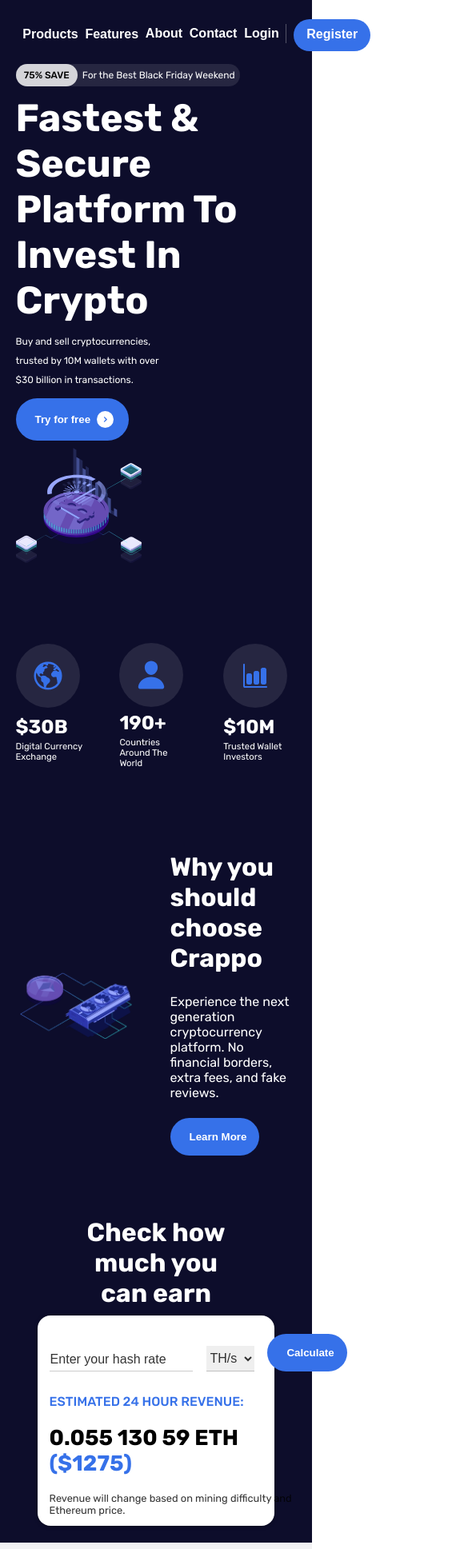
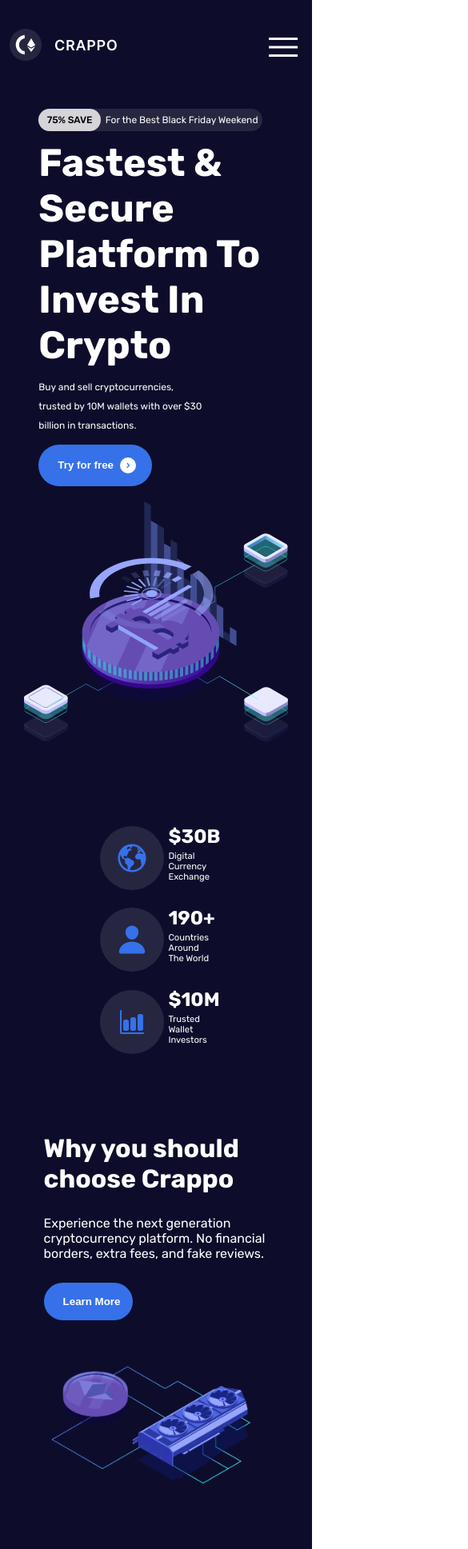
Before and after one commit to Shegun-istaken/crappo-app, a React (Create React App) app: page / in a window 390 px wide. Shown: the top 1937 px of the page at 80% size, 585 px wide, since content can reach past the window. Built offline with nearby package versions, Linux system fonts and the light colour scheme.

Commit message:
added media queries

```diff
--- a/src/App.css
+++ b/src/App.css
@@ -4,12 +4,9 @@
   --accent: #3671e9;
 }
 
-html{
-  askldfnl: #9db5e6;
-}
-
 html {
   box-sizing: border-box;
+  overflow-x: hidden;
 }
 
 *::before,
@@ -26,7 +23,7 @@
 header {
   background-color: var(--primary);
   color: white;
-  padding: 1% 5% 0 5%;
+  padding: 0.8% 5% 0 5%;
 }
 
 p {
@@ -44,9 +41,9 @@
   background-color: var(--accent);
 }
 
-button:hover{
+button:hover {
   cursor: pointer;
-  background-color:rgb(29, 85, 198);
+  background-color: rgb(29, 85, 198);
 }
 
 li {
@@ -62,8 +59,8 @@
   outline: 0;
 }
 
-nav {
-  /* margin-bottom: 8%; */
+nav #hamburger {
+  visibility: hidden;
 }
 
 .nav-ul {
@@ -72,6 +69,7 @@
   justify-content: space-between;
   align-items: center;
   padding: 0;
+  margin-bottom: 20px;
 }
 
 .nav-ul li {
@@ -84,14 +82,16 @@
   border: none;
   color: white;
   font-size: 1rem;
-  padding-bottom:1px;
+  padding-bottom: 1px;
+  font-weight: 400;
 }
 
-.nav-ul li:first-child button:hover{
-  filter: invert(53%) sepia(56%) saturate(6782%) hue-rotate(208deg) brightness(95%) contrast(93%);
+.nav-ul li:first-child button:hover {
+  filter: invert(53%) sepia(56%) saturate(6782%) hue-rotate(208deg)
+    brightness(95%) contrast(93%);
 }
 
-.nav-ul li:not(:first-child) button:hover{
+.nav-ul li:not(:first-child) button:hover {
   background-color: transparent;
   border-bottom: 1px solid var(--accent);
   border-radius: 0;
@@ -113,9 +113,13 @@
   background-color: var(--accent);
 }
 
-.nav-ul li:last-child button:hover{
+.nav-ul li:last-child button:hover {
   background-color: rgb(29, 85, 198);
   border-radius: 32px;
+}
+
+nav.mobile-nav{
+  visibility:hidden;
 }
 
 .hero {
@@ -195,7 +199,7 @@
   display: flex;
 }
 
-div.hero button:hover{
+div.hero button:hover {
   background-color: rgb(29, 85, 198);
 }
 
@@ -226,8 +230,6 @@
 
 section.whyCrappo ul {
   display: flex;
-  flex-direction: column wrap;
-  justify-content: space-between;
   margin: 0;
   padding: 0;
   gap: 11%;
@@ -500,9 +502,10 @@
   border-bottom: 1px solid white;
   padding: 6px 1px;
   background-color: transparent;
+  color: white;
 }
 
-section.subscribe input::placeholder{
+section.subscribe input::placeholder {
   color: white;
 }
 
@@ -511,7 +514,7 @@
   color: black;
 }
 
-section.subscribe button:hover{
+section.subscribe button:hover {
   background-color: rgb(202, 213, 235);
 }
 
@@ -534,53 +537,319 @@
   font-weight: 400;
 }
 
-footer h3{
+footer h3 {
   margin: 0;
 }
 
-footer > div:first-child{
+footer > div:first-child {
   display: flex;
   padding: 5%;
   align-items: flex-start;
   justify-content: space-between;
 }
 
-footer > div:first-child > div{
+footer > div:first-child > div {
   /* text-align: center; */
   display: flex;
   flex-direction: column;
-  align-items:flex-start;
-  row-gap:24px;
+  align-items: flex-start;
+  row-gap: 24px;
 }
 
-footer > div:first-child > div:last-child{
-  row-gap:48px;
+footer > div:first-child > div:last-child {
+  row-gap: 48px;
 }
 
-div.payments{
+div.payments {
   display: flex;
   gap: 3%;
 }
 
-footer > div:last-child{
+footer > div:last-child {
   display: flex;
   justify-content: space-between;
   margin: 0 5%;
 }
- footer > div:last-child div> *{
+footer > div:last-child div > * {
   margin-left: 20px;
- }
-
- footer button:hover{
-  background-color: transparent;
-  filter: invert(53%) sepia(56%) saturate(6782%) hue-rotate(208deg) brightness(95%) contrast(93%);
 }
 
- .link button:hover, .resources button:hover{
+footer button:hover {
+  background-color: transparent;
+  filter: invert(53%) sepia(56%) saturate(6782%) hue-rotate(208deg)
+    brightness(95%) contrast(93%);
+}
+
+.link button:hover,
+.resources button:hover {
   background-color: transparent;
   color: var(--accent);
- }
+}
 
- .payments button:hover{
-  filter: invert(75%) sepia(10%) saturate(1382%) hue-rotate(186deg) brightness(96%) contrast(88%);
- }
+.payments button:hover {
+  filter: invert(75%) sepia(10%) saturate(1382%) hue-rotate(186deg)
+    brightness(96%) contrast(88%);
+}
+
+/* ........................................................................................
+              Media Queries
+  ........................................................................................
+ */
+
+@media (max-width: 850px) {
+  header {
+    padding: 1% 3%;
+  }
+
+  header > nav > ul.nav-ul li:not(:first-child),
+  img.divide {
+    display: none;
+  }
+
+  nav #hamburger, nav #x {
+    visibility: visible;
+    filter: invert(100%) sepia(100%) saturate(0%) hue-rotate(335deg) brightness(107%) contrast(102%);
+  }
+
+  nav #hamburger:hover, nav #x:hover{
+    filter: invert(53%) sepia(56%) saturate(6782%) hue-rotate(208deg)
+    brightness(95%) contrast(93%);
+  }
+
+  nav #x{
+    display:flex;
+    position:absolute;
+    right:24px;
+    top:48px;
+  }
+
+  nav.mobile-nav{
+    visibility: visible;
+    position:fixed;
+    margin: 0;
+    padding:0;
+    border:0;
+    top:0;
+    left:0;
+    bottom:0;
+    right:0;
+    width:100%;
+    height:100%;
+    z-index:1;
+    transition: 1s ease-in-out;
+    background-color:var(--primary);
+}
+
+nav.mobile-nav ul{
+  display:flex;
+  flex-direction:column;
+  gap:24px;
+  align-items: center;
+  margin-top: 160px;
+  padding:0;
+}
+
+nav.mobile-nav ul button{
+  padding: 0;
+  background-color: transparent;
+  border: none;
+  color: white;
+  font-size: 1.4rem;
+  padding-bottom: 1px;
+  font-weight: 400;
+}
+
+nav.mobile-nav ul button:hover{
+  background-color: transparent;
+  border-bottom: 1px solid var(--accent);
+  border-radius: 0;
+}
+
+nav.mobile-nav ul>div button:last-child{
+  border-radius: 32px;
+  background-color: var(--accent);
+  font-size: 1.2rem;
+  padding:8px 16px;
+}
+
+nav.mobile-nav ul>div button:last-child:hover{
+  background-color: rgb(29, 85, 198);
+  border-radius: 32px;
+}
+
+.mobile-nav ul div{
+  display:flex;
+  flex-flow: row wrap;
+  gap:10%;
+  margin-top: 16px;
+  /* align-items: center; */
+  justify-content:center;
+  width: 200px;
+}
+
+  .hero {
+    flex-direction: column;
+    margin-top: 48px;
+  }
+
+  div.hero > div.hero-text {
+    width: 80%;
+  }
+
+  div.hero img {
+    width: 90%;
+  }
+
+  section.whyCrappo ul {
+    flex-direction: column;
+    row-gap: 20px;
+    align-items: center;
+  }
+
+  section.whyCrappo li {
+    flex-flow: row nowrap;
+    max-width: 40%;
+  }
+
+  section.whyCrappo > div {
+    flex-direction: column-reverse;
+  }
+
+  section.whyCrappo > div > div {
+    width: 80%;
+  }
+
+  section.whyCrappo > div > img {
+    max-width: 80%;
+  }
+
+  section.earn > div:first-child {
+    width: 70%;
+  }
+
+  section.earn div.calculate {
+    top: auto;
+    bottom: -200px;
+  }
+
+  div.calculate form {
+    flex-direction: column;
+    align-items: flex-start;
+    gap: 40px;
+    margin-top: 10%;
+  }
+
+  div.calculate input,
+  div.calculate select {
+    width: 100%;
+  }
+
+  div.calculate button {
+    margin-top: 0;
+  }
+
+  section.trade {
+    padding-top: 256px;
+  }
+
+  section.trade ul {
+    flex-direction: column;
+    gap: 20px;
+  }
+
+  section.trade h2 {
+    width: 100%;
+  }
+
+  section.features h2 {
+    width: 100%;
+  }
+
+  section.features > div,
+  section.features > div:nth-child(3) {
+    flex-direction: column;
+    margin: 40px 8% 0 8%;
+  }
+
+  section.features > div > img {
+    width: 90%;
+    margin-top: 20px;
+  }
+
+  section.features button {
+    margin-top: 0;
+  }
+
+  section.subscribe > div {
+    width: 90%;
+    flex-direction: column;
+    align-items: flex-start;
+  }
+
+  section.subscribe > div > div:nth-child(2) {
+    margin-top: 16px;
+    flex-direction: column;
+    align-items: center;
+    width: 100%;
+  }
+
+  section.subscribe input {
+    width: 100%;
+  }
+
+  footer > div:first-child {
+    flex-direction: column;
+    align-items: center;
+    row-gap: 48px;
+    text-align: center;
+  }
+
+  footer > div:first-child > div {
+    align-items: center;
+    row-gap: 20px;
+  }
+
+  footer button {
+    font-size: 1.1rem;
+  }
+
+  footer h3 {
+    font-size: 1.4rem;
+  }
+
+  footer > div:last-child {
+    flex-direction: column;
+    align-items: center;
+    row-gap: 16px;
+  }
+
+  footer > div:last-child div > button:first-child {
+    margin-left: 0px;
+  }
+
+}
+
+@media (max-width: 525px) {
+  section.earn div.calculate {
+    bottom: -260px;
+  }
+
+  section.trade {
+    padding-top: 320px;
+  }
+
+  div.payments {
+    flex-direction: column;
+  }
+
+}
+
+@media (max-width: 230px) {
+  .mobile-nav ul div{
+    width: auto;
+  }
+
+  .mobile-nav ul div img{
+    visibility:hidden;
+  }
+}
--- a/src/components/Header.jsx
+++ b/src/components/Header.jsx
@@ -1,11 +1,59 @@
+import { useState } from "react";
 import bar1 from "../images/bar1.svg";
 import bar2 from "../images/bar2.svg";
 import logo from "../images/logo.svg";
 import divider from "../images/divider.svg";
 import hero from "../images/hero.svg";
-import right from "../images/right.svg"
+import right from "../images/right.svg";
+import hamburger from "../images/hamburger.svg";
+import x from "../images/x.svg";
+
+function MobileNav(props) {
+  return (
+    <nav className="mobile-nav">
+      <img name="x" onClick={props.OnClick} src={x} alt="X icon" id="x" />
+      <ul>
+        <li>
+          <button>Products</button>
+        </li>
+        <li>
+          <button>Features</button>
+        </li>
+        <li>
+          <button>About</button>
+        </li>
+        <li>
+          <button>Contact</button>
+        </li>
+        <div>
+          <button>Login</button>
+          <img src={divider} alt="dividing line" />
+          <button>Register</button>
+        </div>
+      </ul>
+    </nav>
+  );
+}
 
 function Header() {
+  const [nav, setNav] = useState(null);
+
+  function handleClick(e) {
+    let name = e.target.name;
+
+    if (name === "hamburger") {
+      setNav(
+        <MobileNav
+          OnClick={(e) => {
+            handleClick(e);
+          }}
+        />
+      );
+    } else {
+      setNav(null);
+    }
+  }
+
   return (
     <header>
       <nav>
@@ -30,15 +78,28 @@
           <li>
             <button>Login</button>
           </li>
-            <img src={divider} alt="dividing line" />
+          <img src={divider} alt="dividing line" className="divide" />
           <li>
             <button>Register</button>
           </li>
+          <button
+            onClick={(e) => {
+              handleClick(e);
+            }}
+          >
+            <img
+              src={hamburger}
+              name="hamburger"
+              alt="hamburger menu"
+              id="hamburger"
+            />
+          </button>
         </ul>
+        {nav}
       </nav>
 
       <div className="hero">
-          <div>
+        <div className="hero-text">
           <div className="save-icon">
             <p>75% SAVE</p>
             <p>For the Best Black Friday Weekend</p>
@@ -54,10 +115,10 @@
         </div>
         <img src={hero} alt="bitcoin icon for dashboard hero" />
       </div>
-        <img className="bar1" src={bar1} alt="" />
-        <img className="bar2" src={bar2} alt="" />
+      {/* <img className="bar1" src={bar1} alt="" />
+        <img className="bar2" src={bar2} alt="" /> */}
     </header>
-    )
+  );
 }
 
 export default Header;
```
Also changed, not shown: src/components/WhyCrappo.jsx (line endings or trailing spaces), src/images/hamburger.svg (added), src/images/x.svg (added). Lines whose indentation alone changed are shown as unchanged.
